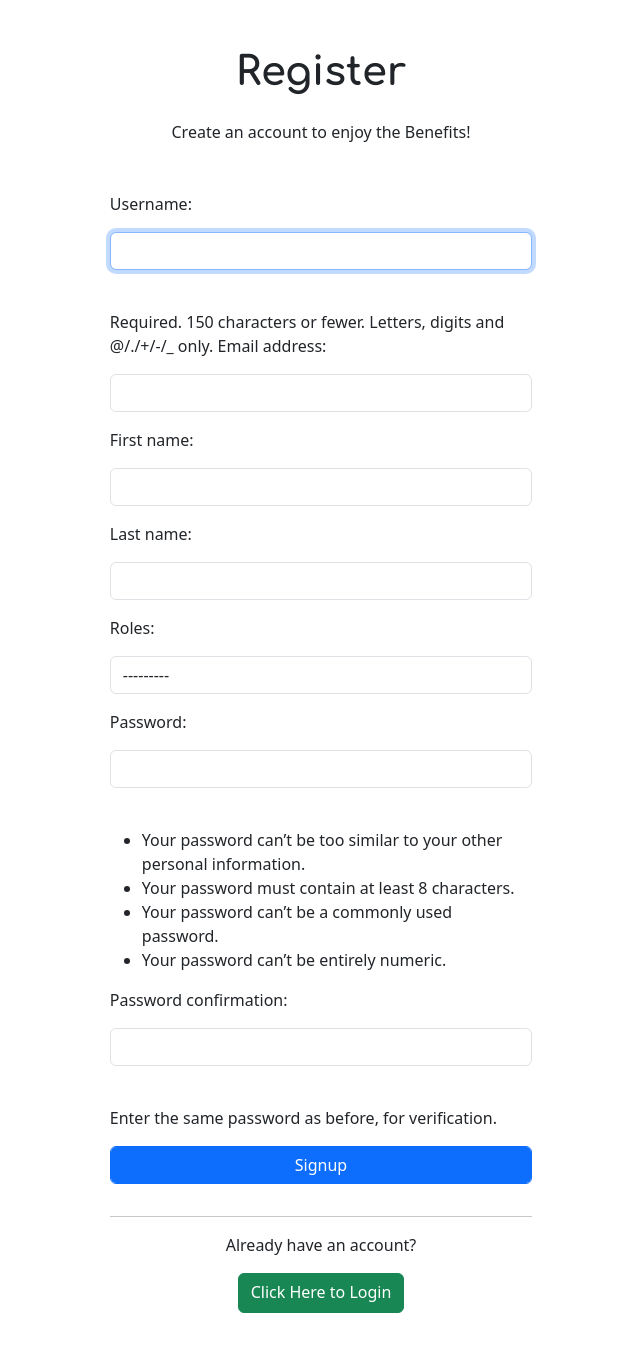
After one commit to DebasishMohanta10/AvatarBlog, a Django app: page /register/ in a window 1280 px wide. The commit adds this page. Shown: the whole page, without its empty margins (319-959 px from the left). Run offline with Django 4.2, Linux system fonts and the light colour scheme.

Commit message:
Adding Sing up and Password Change View

```diff
--- a/authentication/forms.py
+++ b/authentication/forms.py
@@ -1,5 +1,32 @@
 from django import forms
+from django.contrib.auth.forms import PasswordChangeForm,AuthenticationForm,UserCreationForm
+
+from django.contrib.auth import get_user_model
 
 class LoginForm(forms.Form):
     username = forms.CharField(widget=forms.TextInput(attrs={"class": "form-control my-3"}))
     password = forms.CharField(widget=forms.PasswordInput(attrs={"class": "form-control my-3"}))
+
+
+class BootstrapPasswordChangeForm(PasswordChangeForm):
+    def __init__(self, *args, **kwargs):
+        super().__init__(*args,**kwargs)
+        for field in self.fields.values():
+            field.widget.attrs['class'] = 'form-control my-3'
+
+
+class BootstrapAuthenticationForm(AuthenticationForm):
+    def __init__(self, *args, **kwargs):
+        super().__init__(*args,**kwargs)
+        for field in self.fields.values():
+            field.widget.attrs['class'] = 'form-control my-3'
+
+class SignupForm(UserCreationForm):
+    class Meta(UserCreationForm.Meta):
+        model = get_user_model()
+        fields = ['username','email','first_name','last_name','roles']
+
+    def __init__(self,*args,**kwargs):
+        super().__init__(*args,**kwargs)
+        for field in self.fields.values():
+            field.widget.attrs['class'] = 'form-control my-3'
--- a/authentication/templates/authentication/login.html
+++ b/authentication/templates/authentication/login.html
@@ -20,7 +20,7 @@
         <hr>
         <p class="text-center">Not having an account? You want to Create</p>
         <div class="text-center">
-            <a href="" class="btn btn-success pb-2">Click Here to Register</a>
+            <a href="{% url 'authentication:signup' %}" class="btn btn-success pb-2">Click Here to Register</a>
         </div>
     </div>
 {% endblock %}
--- /dev/null
+++ b/authentication/templates/authentication/signup.html
@@ -0,0 +1,22 @@
+{% extends 'authentication/base.html' %}
+
+{% block title %} | Login {% endblock %}
+
+{% block content %}
+    <div class="container mx-auto" style="width: 40%;">
+        <h1 class="text-center mb-4" style="font-family: 'Comfortaa', cursive;font-weight: 700;">Register</h1>
+        <p class="text-center mb-5">
+            Create an account to enjoy the Benefits!
+        </p>
+        <form action="" method="post">
+            {% csrf_token %}
+            {{form}}
+            <input type="submit" value="Signup" class="form-control my-3 btn btn-primary">
+        </form>
+        <hr>
+        <p class="text-center">Already have an account?</p>
+        <div class="text-center">
+            <a href="{% url 'authentication:login' %}" class="btn btn-success pb-2">Click Here to Login</a>
+        </div>
+    </div>
+{% endblock %}
--- a/authentication/urls.py
+++ b/authentication/urls.py
@@ -4,6 +4,11 @@ from . import views
 app_name = "authentication"
 
 urlpatterns = [
-    path("login/",views.login_view,name="login"),
-    path("logout/",views.logout_view,name='logout'),
+    # path("login/",views.login_view,name="login"),
+    path("login/",views.CustomLoginView.as_view(),name="login"),
+    # path("logout/",views.logout_view,name='logout'),
+    path("logout/",views.Logout.as_view(),name='logout'),
+    path("change-password/",views.ChangePassword.as_view(),name="change_password"),
+    path("change-password-done/",views.ChangePasswordDone.as_view(),name="password_change_done"),
+    path("register/",views.signup_view,name="signup"),
 ]
--- a/authentication/views.py
+++ b/authentication/views.py
@@ -1,34 +1,75 @@
 from django.shortcuts import render
-from .forms import LoginForm
+from .forms import LoginForm,BootstrapPasswordChangeForm,BootstrapAuthenticationForm,SignupForm
 from django.contrib.auth import authenticate,login,logout
 from django.http import HttpResponseRedirect,HttpResponse
-from django.urls import reverse
-# Create your views here.
+from django.urls import reverse,reverse_lazy
+
+from django.contrib.auth.views import LoginView,LogoutView,PasswordChangeView,PasswordChangeDoneView
+
+from django.contrib.auth.decorators import login_required
 
 
-def login_view(request):
-    if request.user.is_authenticated:
-        return HttpResponseRedirect(reverse("blog:index"))
-    form = LoginForm()
-    message = ''
-    if request.method == 'POST':
-        form = LoginForm(request.POST)
-        if form.is_valid():
-            user = authenticate(request,username=form.cleaned_data['username'],password = form.cleaned_data['password'])
-
-            if user is not None:
-                login(request,user)
-                message = f'You are logged in as {user.username}'
-                return HttpResponseRedirect(reverse("blog:index"))
-            else:
-                message = 'Invalid Credentials! Try Again'
-    context = {
-        "form": form,
-        "message": message
-    }
-    return render(request,"authentication/login.html",context)
+# Using generic view
+class CustomLoginView(LoginView):
+    template_name="authentication/login.html"
+    form_class = BootstrapAuthenticationForm
+    redirect_authenticated_user = True
 
 
-def logout_view(request):
-    logout(request)
-    return HttpResponseRedirect(reverse('blog:index'))
+# def login_view(request):
+#     if request.user.is_authenticated:
+#         return HttpResponseRedirect(reverse("blog:index"))
+#     form = LoginForm()
+#     message = ''
+#     if request.method == 'POST':
+#         form = LoginForm(request.POST)
+#         if form.is_valid():
+#             user = authenticate(request,username=form.cleaned_data['username'],password = form.cleaned_data['password'])
+
+#             if user is not None:
+#                 login(request,user)
+#                 message = f'You are logged in as {user.username}'
+#                 return HttpResponseRedirect(reverse("blog:index"))
+#             else:
+#                 message = 'Invalid Credentials! Try Again'
+#     context = {
+#         "form": form,
+#         "message": message
+#     }
+#     return render(request,"authentication/login.html",context)
+
+
+# def logout_view(request):
+#     logout(request)
+#     return HttpResponseRedirect(reverse('blog:index'))
+
+class Logout(LogoutView):
+    pass
+
+
+class ChangePassword(PasswordChangeView):
+    form_class = BootstrapPasswordChangeForm
+    template_name = "authentication/passwordchange.html"
+    success_url = reverse_lazy('authentication:password_change_done')
+
+
+
+class ChangePasswordDone(PasswordChangeDoneView):
+    template_name = "authentication/passwordchangedone.html"
+
+
+def signup_view(request):
+    if request.user.is_authenticated:
+        return HttpResponseRedirect(reverse('blog:index'))
+    form = SignupForm()
+    if request.method == 'POST':
+        form = SignupForm(request.POST)
+        if form.is_valid():
+            user = form.save()
+            login(request,user)
+            return HttpResponseRedirect(reverse('blog:index'))
+
+    context = {
+        "form": form
+    }
+    return render(request,'authentication/signup.html',context=context)
--- a/avatarblog/settings.py
+++ b/avatarblog/settings.py
@@ -128,3 +128,6 @@ DEFAULT_AUTO_FIELD = "django.db.models.BigAutoField"
 
 
 AUTH_USER_MODEL = 'authentication.User'
+LOGIN_REDIRECT_URL = 'blog:index'
+
+LOGOUT_REDIRECT_URL = 'blog:index'
--- a/blog/templates/blog/dashboard.html
+++ b/blog/templates/blog/dashboard.html
@@ -3,5 +3,6 @@
 {% block content %}
     <h1>Dashboard</h1>
     <h3>You are logged in as {{request.user}}</h3>
+    <p><a href="{% url 'authentication:change_password' %}">Click Here</a> to Change Password</p>
     <p><a href="{% url 'authentication:logout' %}">Click Here</a> is Logout.</p>
 {% endblock %}
```
Also changed, not shown: authentication/templates/authentication/passwordchange.html (added, +16 -0 lines), authentication/templates/authentication/passwordchangedone.html (added, +14 -0 lines), db.sqlite3.
